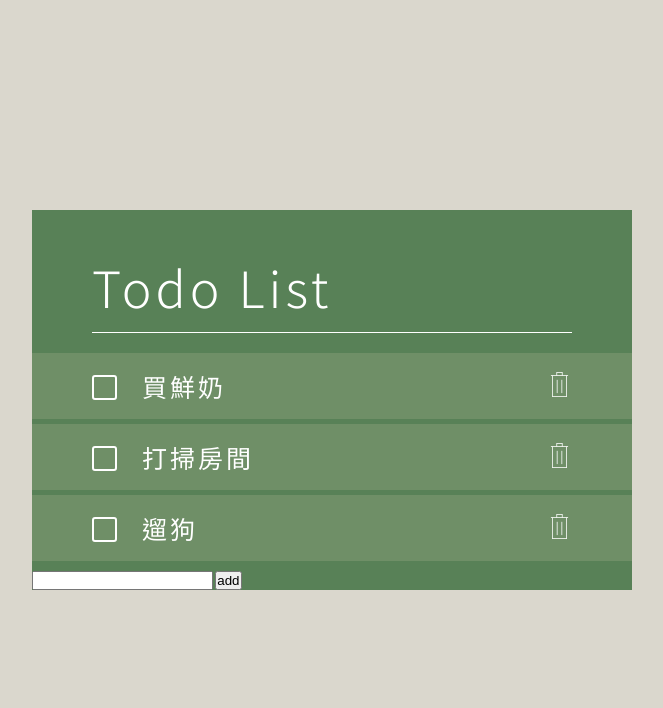
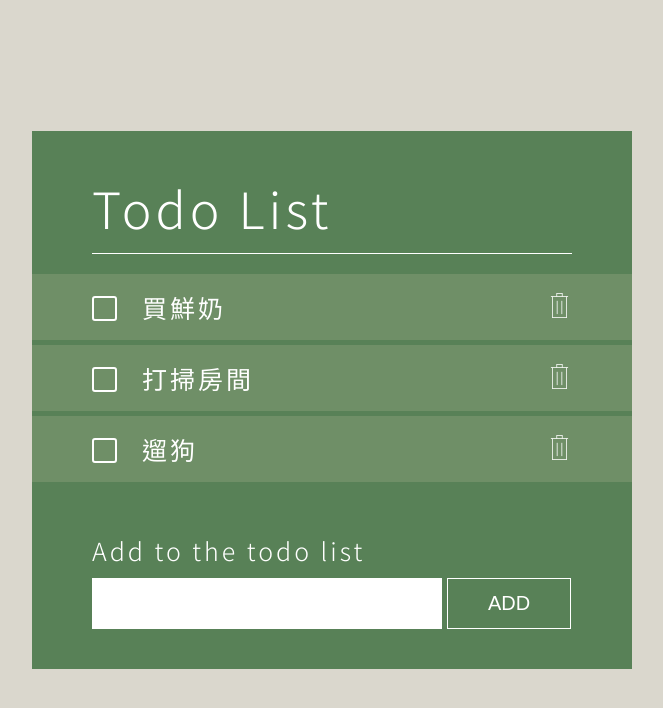
Before and after one commit to Ma-YiHsuan/Practice-TodoList, a plain HTML site: page index.html in a window 1280 px wide. Shown: the whole page, without its empty margins (308-971 px from the left). Drawn offline with Linux system fonts and the light colour scheme.

Commit message:
完成form的樣式設定

```diff
--- a/CSS/SCSS/main.scss
+++ b/CSS/SCSS/main.scss
@@ -136,3 +136,40 @@ body {
         }
     }
 }
+
+/*Form stylesheet*/
+.form-box {
+    padding: 4rem 6rem;
+    font-size: 0;
+
+    &-label {
+        display: block;
+        font-size: 2.5rem;
+        font-weight: 300;
+        color: $whiteColor;
+        letter-spacing: 3px;
+        margin-bottom: 1rem;
+    }
+
+    &-input {
+        width: 35rem;
+        padding: 1.1rem 1rem;
+        border: none;
+        font-size: 2rem;
+        font-weight: 300;
+        font-family: inherit;
+    }
+
+    &-but {
+        height: 5.1rem;
+        font-size: 2rem;
+        padding: 0 4rem;
+        text-transform: uppercase;
+        border: 1px solid $whiteColor;
+        color: $whiteColor;
+        background-color: transparent;
+        margin-left: .5rem;
+        cursor:pointer;
+        vertical-align: top;
+    }
+}
--- a/index.html
+++ b/index.html
@@ -30,10 +30,11 @@
                 </li>
             </ul>
         </div>
-        <div class="from-box">
+        <div class="form-box">
             <form id="addItem">
-                <input id="todoInput" type="text">
-                <button>add</button>
+                <label for="todoInput" class="form-box-label">Add to the todo list</label>
+                <input id="todoInput" type="text" class="form-box-input">
+                <button class="form-box-but">add</button>
             </form>
         </div>
     </section>
```
Also changed, not shown: CSS/main.css.
